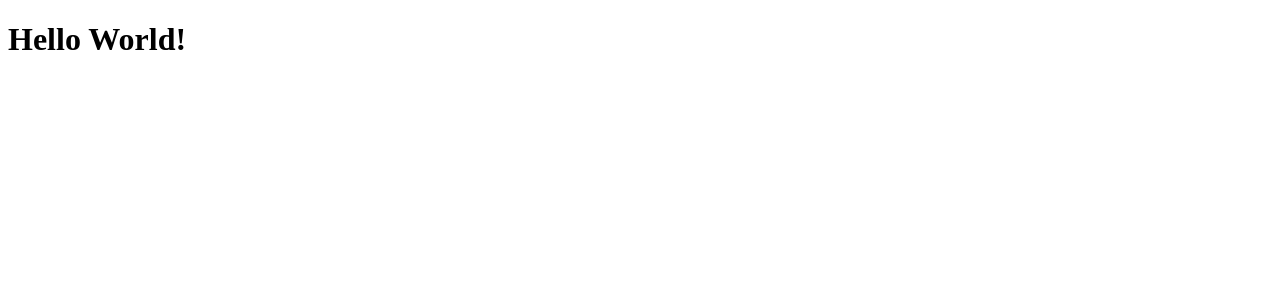
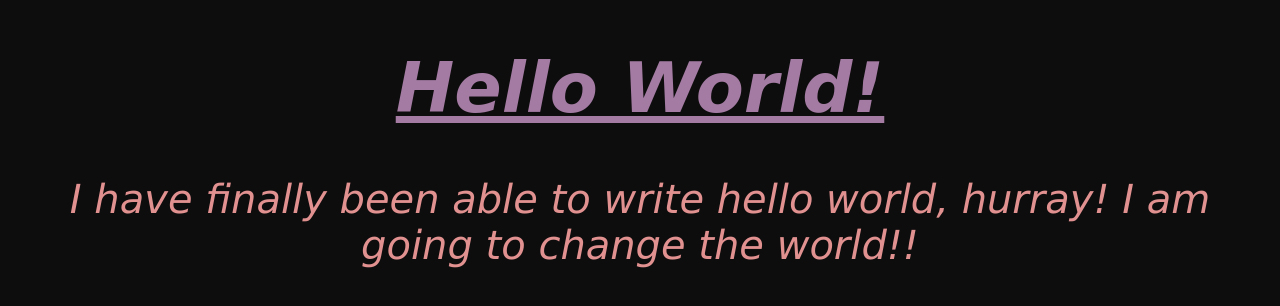
Before and after one commit to Ghiftee/Github-challenge, a plain HTML site: page index.html in a window 1280 px wide. Drawn offline with Linux system fonts and the light colour scheme.

Commit message:
add html and css

```diff
--- a/index.html
+++ b/index.html
@@ -7,6 +7,7 @@
   <link rel="stylesheet" href="styles.css">
 </head>
 <body>
-  <h1>Hello World!</h1>
+  <h1 class="header1"><u>Hello World!</u></h1>
+  <p>I have finally been able to write hello world, hurray! I am going to change the world!!</p>
 </body>
 </html>
--- a/styles.css
+++ b/styles.css
@@ -0,0 +1,19 @@
+body {
+  background-color: rgb(14, 13, 13);
+}
+
+.header1 {
+  color: rgb(163, 123, 163);
+  text-align: center;
+  font-size: 70px;
+  font-style: oblique;
+  font-family: cursive;
+}
+
+p {
+text-align: center;
+font-size: 40px;
+font-family: 'Lucida Sans', 'Lucida Sans Regular', 'Lucida Grande', 'Lucida Sans Unicode', Geneva, Verdana, sans-serif;
+font-style: oblique;
+color: rgb(226, 145, 145);
+}
```
